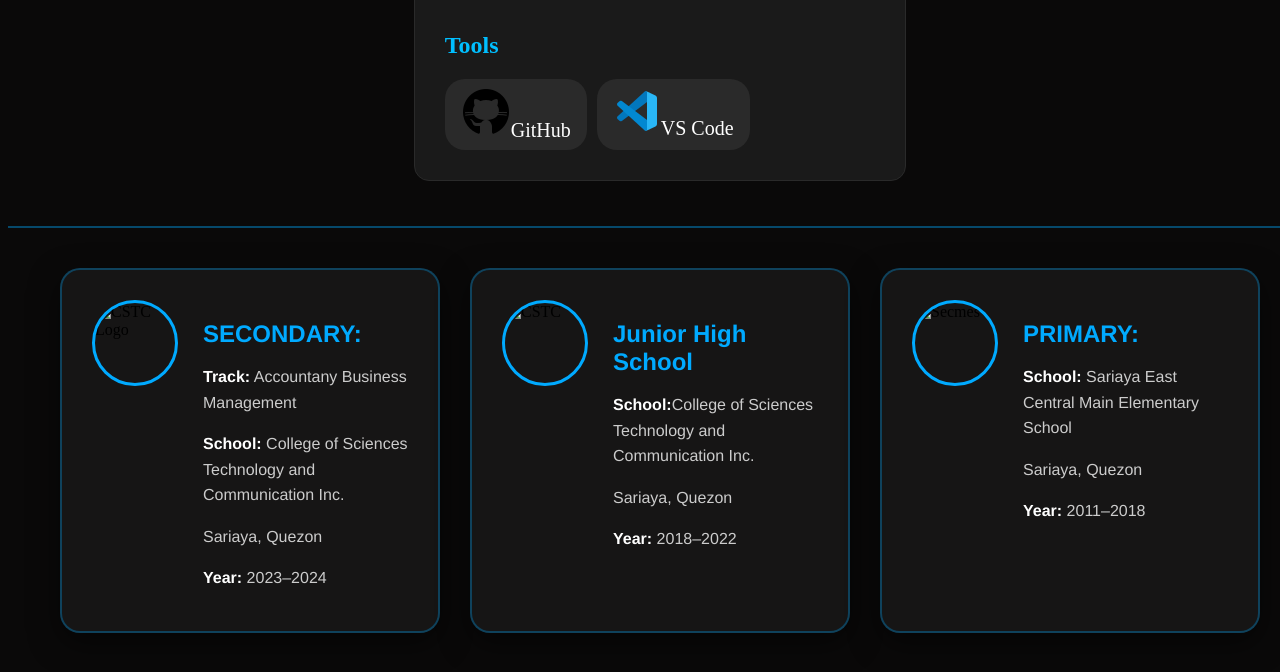
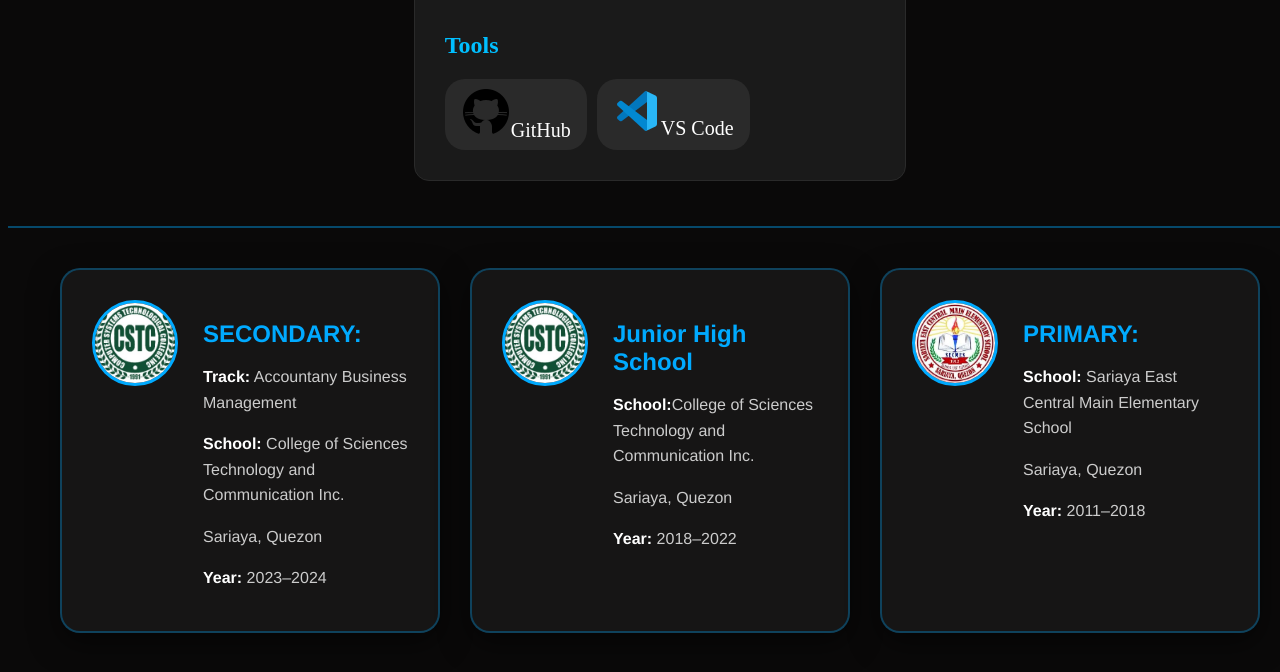
Before and after one commit to Cyant00/CyPortfolio, a plain HTML site: page index.html in a window 1280 px wide. Shown: the part 2551-3223 px from the top of the page. Drawn offline with Linux system fonts and the light colour scheme.

Commit message:
Update index.html

```diff
--- a/index.html
+++ b/index.html
@@ -170,7 +170,7 @@
 
             <div class="education-card">
                 <div class="card-content">
-                    <img src="/cstc logo.jpeg" alt="CSTC Logo" class="school-logo">
+                    <img src="/cstc logo.jpg" alt="CSTC Logo" class="school-logo">
                     <div class="info">
                         <h2 class="level">SECONDARY:</h2>
                         <p class="track"><strong>Track:</strong> Accountany Business Management</p>
@@ -183,7 +183,7 @@
 
             <div class="education-card">
                 <div class="card-content">
-                    <img src="/cstc logo.jpeg" alt="CSTC" class="school-logo">
+                    <img src="/cstc logo.jpg" alt="CSTC" class="school-logo">
                     <div class="info">
                         <h2 class="level">Junior High School</h2>
                         <p class="school-name"><strong>School:</strong>College of Sciences Technology and Communication Inc.</p>
@@ -195,7 +195,7 @@
 
             <div class="education-card">
                 <div class="card-content">
-                    <img src="/secmes.jpeg" alt="Secmes" class="school-logo">
+                    <img src="/secmes.jpg" alt="Secmes" class="school-logo">
                     <div class="info">
                         <h2 class="level">PRIMARY:</h2>
                         <p class="school-name"><strong>School:</strong> Sariaya East Central Main Elementary School</p>
@@ -208,4 +208,5 @@
     </section>
 
 </body>
+
 </html>
```
